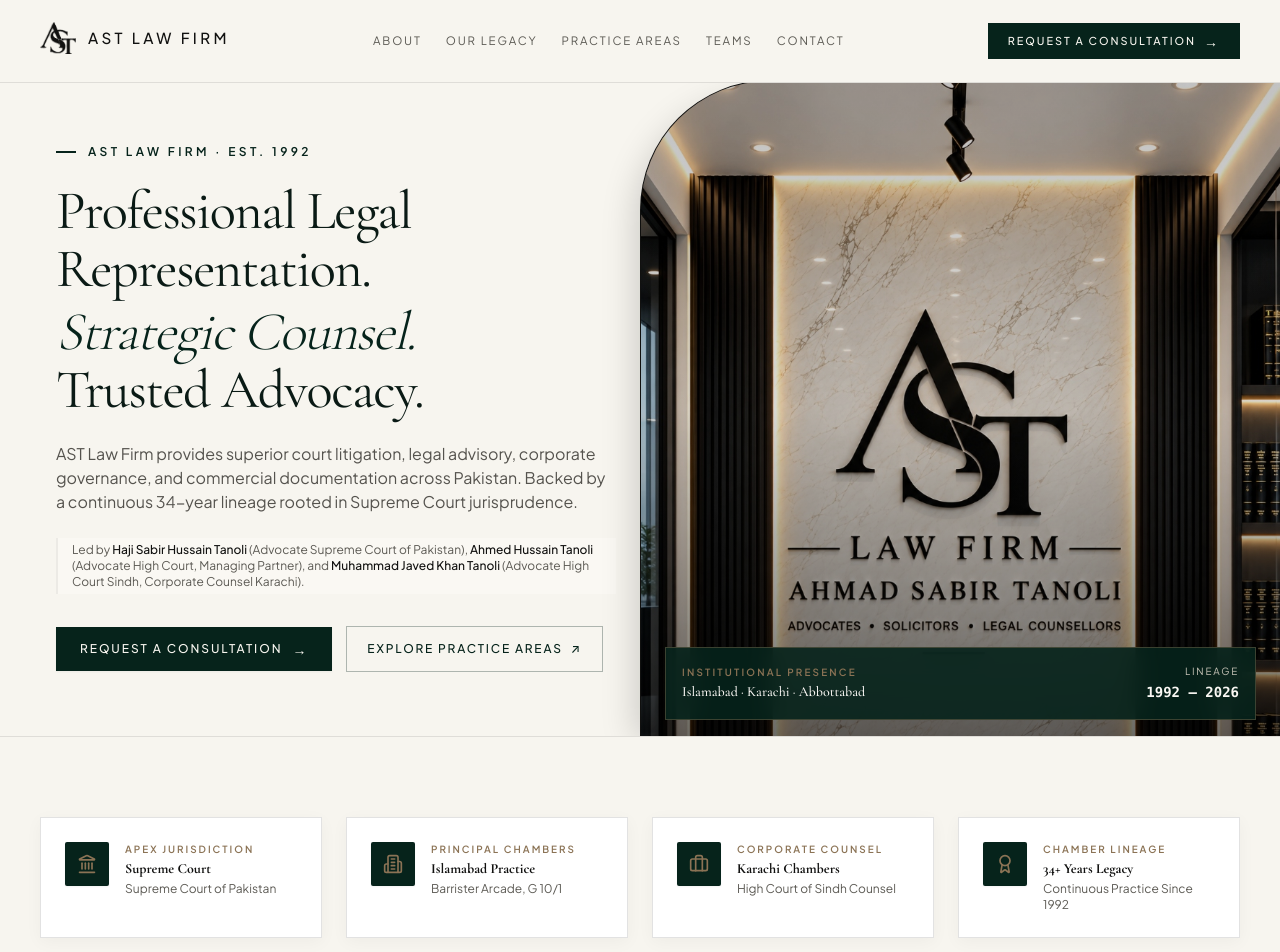
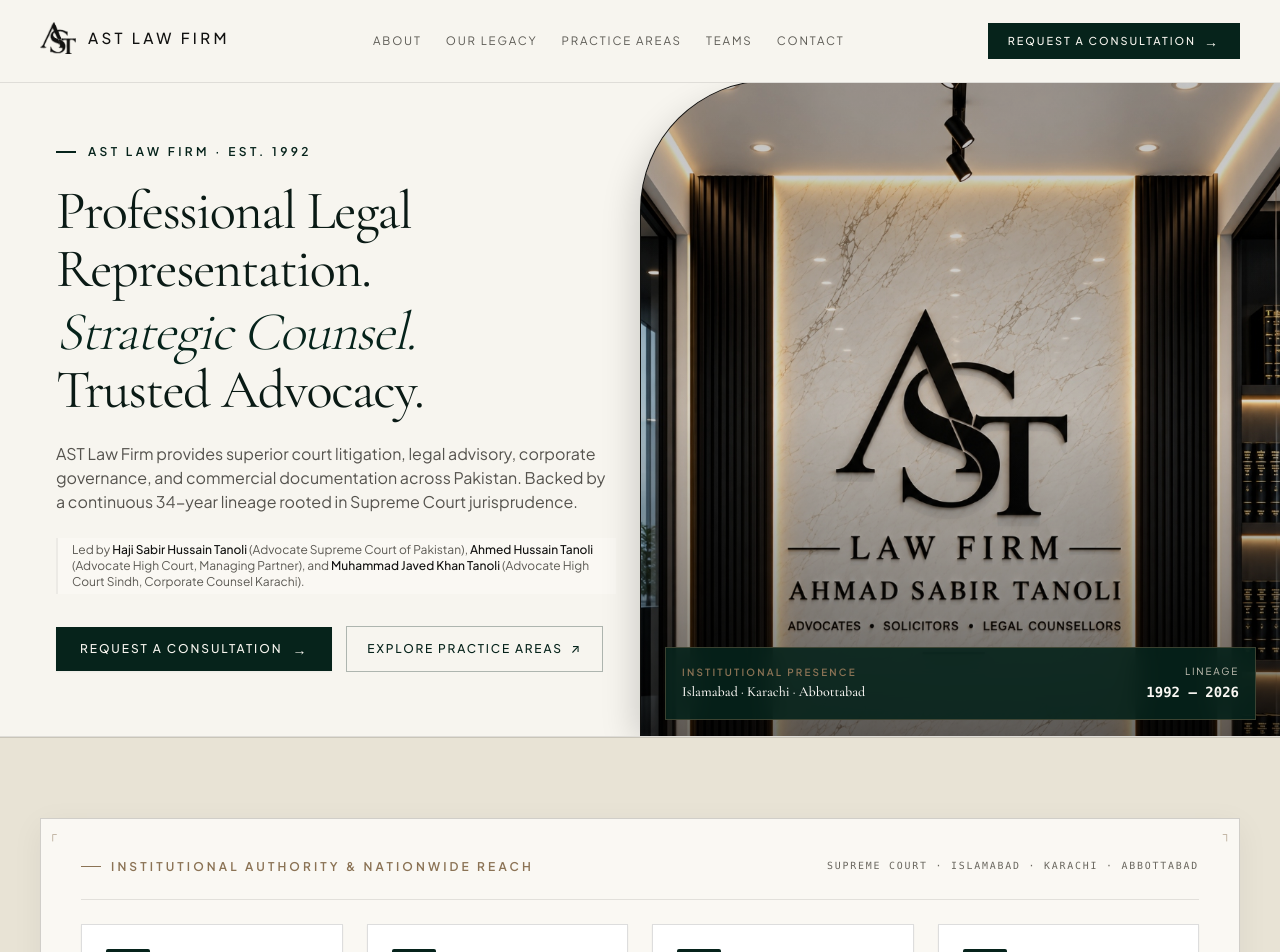
Before and after one commit to ARSHMAN1776/astlawfirm, a Next.js app: page / in a window 1280 px wide. Shown: the top 952 px of the page. Built offline with nearby package versions, Linux system fonts and the light colour scheme.

Commit message:
style: frame jurisdiction section in outer container box with corner accents and contrasting sand background

```diff
--- a/src/app/page.tsx
+++ b/src/app/page.tsx
@@ -133,60 +133,85 @@
       </section>
 
       {/* ═══════════════════════════════════════════════════════
-          2. JURISDICTION & CHAMBERS NETWORK (Separate White Cards on Clean Whitespace)
+          2. JURISDICTION & CHAMBERS NETWORK (Distinct Background & Framed Outer Box)
       ═══════════════════════════════════════════════════════ */}
-      <section className="py-12 sm:py-16 lg:py-20 bg-[#F7F5EF] border-b border-[rgba(17,17,16,0.10)]">
+      <section className="py-12 sm:py-16 lg:py-20 bg-[#E8E3D5] border-t border-b border-[rgba(17,17,16,0.14)] relative">
         <div className="max-w-7xl mx-auto px-4 sm:px-6 lg:px-10">
+
+          {/* Framed Outer Container Box with Border Line & Gold Corner Accents */}
+          <div className="relative border border-[rgba(17,17,16,0.18)] bg-[#FAF8F3] p-6 sm:p-8 lg:p-10 shadow-[0_8px_30px_rgba(17,17,16,0.06)]">
+
+            {/* Architectural Corner Accents */}
+            <div className="absolute top-2 left-2 text-[0.7rem] text-[#8B7355]/60 select-none font-serif">┌</div>
+            <div className="absolute top-2 right-2 text-[0.7rem] text-[#8B7355]/60 select-none font-serif">┐</div>
+            <div className="absolute bottom-2 left-2 text-[0.7rem] text-[#8B7355]/60 select-none font-serif">└</div>
+            <div className="absolute bottom-2 right-2 text-[0.7rem] text-[#8B7355]/60 select-none font-serif">┘</div>
+
+            {/* Header Eyebrow inside the framed box */}
+            <div className="flex items-center justify-between pb-6 mb-6 border-b border-[rgba(17,17,16,0.10)]">
+              <div className="flex items-center gap-2.5">
+                <span className="w-5 h-[1.5px] bg-[#8B7355]" />
+                <span className="text-[0.65rem] sm:text-xs tracking-[0.26em] uppercase text-[#8B7355] font-semibold">
+                  Institutional Authority &amp; Nationwide Reach
+                </span>
+              </div>
+              <span className="text-[0.58rem] sm:text-[0.62rem] tracking-[0.18em] uppercase text-[#6B6860] font-mono hidden sm:inline-block">
+                Supreme Court · Islamabad · Karachi · Abbottabad
+              </span>
+            </div>
+
+            {/* 4 Separate Cards Grid */}
             <div className="grid grid-cols-1 sm:grid-cols-2 lg:grid-cols-4 gap-4 sm:gap-6">
 
               {/* Box 1 — Apex Court */}
-            <div className="bg-white border border-[rgba(17,17,16,0.12)] p-5 sm:p-6 shadow-[0_4px_16px_rgba(0,0,0,0.04)] hover:border-[#8B7355]/50 transition-all duration-300 flex items-start gap-4 group">
+              <div className="bg-white border border-[rgba(17,17,16,0.14)] p-5 sm:p-6 shadow-sm hover:border-[#8B7355] transition-all duration-300 flex items-start gap-4 group">
                 <div className="w-11 h-11 rounded-sm bg-[#06231B] text-[#FAF8F4] flex items-center justify-center flex-shrink-0 shadow-sm group-hover:scale-105 transition-transform">
                   <Landmark className="w-5 h-5 text-[#8B7355]" />
                 </div>
                 <div className="min-w-0">
                   <span className="text-[0.62rem] tracking-[0.2em] uppercase text-[#8B7355] font-semibold block">Apex Jurisdiction</span>
-                <p className="text-sm font-bold text-[#111110] mt-0.5" style={{ fontFamily: "var(--font-cormorant), Georgia, serif" }}>Supreme Court</p>
+                  <p className="text-base font-bold text-[#111110] mt-0.5" style={{ fontFamily: "var(--font-cormorant), Georgia, serif" }}>Supreme Court</p>
                   <p className="text-xs text-[#5C5A54] mt-0.5">Supreme Court of Pakistan</p>
                 </div>
               </div>
 
               {/* Box 2 — Islamabad Principal */}
-            <div className="bg-white border border-[rgba(17,17,16,0.12)] p-5 sm:p-6 shadow-[0_4px_16px_rgba(0,0,0,0.04)] hover:border-[#8B7355]/50 transition-all duration-300 flex items-start gap-4 group">
+              <div className="bg-white border border-[rgba(17,17,16,0.14)] p-5 sm:p-6 shadow-sm hover:border-[#8B7355] transition-all duration-300 flex items-start gap-4 group">
                 <div className="w-11 h-11 rounded-sm bg-[#06231B] text-[#FAF8F4] flex items-center justify-center flex-shrink-0 shadow-sm group-hover:scale-105 transition-transform">
                   <Building2 className="w-5 h-5 text-[#8B7355]" />
                 </div>
                 <div className="min-w-0">
                   <span className="text-[0.62rem] tracking-[0.2em] uppercase text-[#8B7355] font-semibold block">Principal Chambers</span>
-                <p className="text-sm font-bold text-[#111110] mt-0.5" style={{ fontFamily: "var(--font-cormorant), Georgia, serif" }}>Islamabad Practice</p>
+                  <p className="text-base font-bold text-[#111110] mt-0.5" style={{ fontFamily: "var(--font-cormorant), Georgia, serif" }}>Islamabad Practice</p>
                   <p className="text-xs text-[#5C5A54] mt-0.5">Barrister Arcade, G 10/1</p>
                 </div>
               </div>
 
               {/* Box 3 — Karachi Practice */}
-            <div className="bg-white border border-[rgba(17,17,16,0.12)] p-5 sm:p-6 shadow-[0_4px_16px_rgba(0,0,0,0.04)] hover:border-[#8B7355]/50 transition-all duration-300 flex items-start gap-4 group">
+              <div className="bg-white border border-[rgba(17,17,16,0.14)] p-5 sm:p-6 shadow-sm hover:border-[#8B7355] transition-all duration-300 flex items-start gap-4 group">
                 <div className="w-11 h-11 rounded-sm bg-[#06231B] text-[#FAF8F4] flex items-center justify-center flex-shrink-0 shadow-sm group-hover:scale-105 transition-transform">
                   <Briefcase className="w-5 h-5 text-[#8B7355]" />
                 </div>
                 <div className="min-w-0">
                   <span className="text-[0.62rem] tracking-[0.2em] uppercase text-[#8B7355] font-semibold block">Corporate Counsel</span>
-                <p className="text-sm font-bold text-[#111110] mt-0.5" style={{ fontFamily: "var(--font-cormorant), Georgia, serif" }}>Karachi Chambers</p>
+                  <p className="text-base font-bold text-[#111110] mt-0.5" style={{ fontFamily: "var(--font-cormorant), Georgia, serif" }}>Karachi Chambers</p>
                   <p className="text-xs text-[#5C5A54] mt-0.5">High Court of Sindh Counsel</p>
                 </div>
               </div>
 
               {/* Box 4 — 34+ Years Lineage */}
-            <div className="bg-white border border-[rgba(17,17,16,0.12)] p-5 sm:p-6 shadow-[0_4px_16px_rgba(0,0,0,0.04)] hover:border-[#8B7355]/50 transition-all duration-300 flex items-start gap-4 group">
+              <div className="bg-white border border-[rgba(17,17,16,0.14)] p-5 sm:p-6 shadow-sm hover:border-[#8B7355] transition-all duration-300 flex items-start gap-4 group">
                 <div className="w-11 h-11 rounded-sm bg-[#06231B] text-[#FAF8F4] flex items-center justify-center flex-shrink-0 shadow-sm group-hover:scale-105 transition-transform">
                   <Award className="w-5 h-5 text-[#8B7355]" />
                 </div>
                 <div className="min-w-0">
                   <span className="text-[0.62rem] tracking-[0.2em] uppercase text-[#8B7355] font-semibold block">Chamber Lineage</span>
-                <p className="text-sm font-bold text-[#111110] mt-0.5" style={{ fontFamily: "var(--font-cormorant), Georgia, serif" }}>34+ Years Legacy</p>
+                  <p className="text-base font-bold text-[#111110] mt-0.5" style={{ fontFamily: "var(--font-cormorant), Georgia, serif" }}>34+ Years Legacy</p>
                   <p className="text-xs text-[#5C5A54] mt-0.5">Continuous Practice Since 1992</p>
                 </div>
               </div>
 
+            </div>
           </div>
         </div>
       </section>
```
Lines whose indentation alone changed are shown as unchanged.
